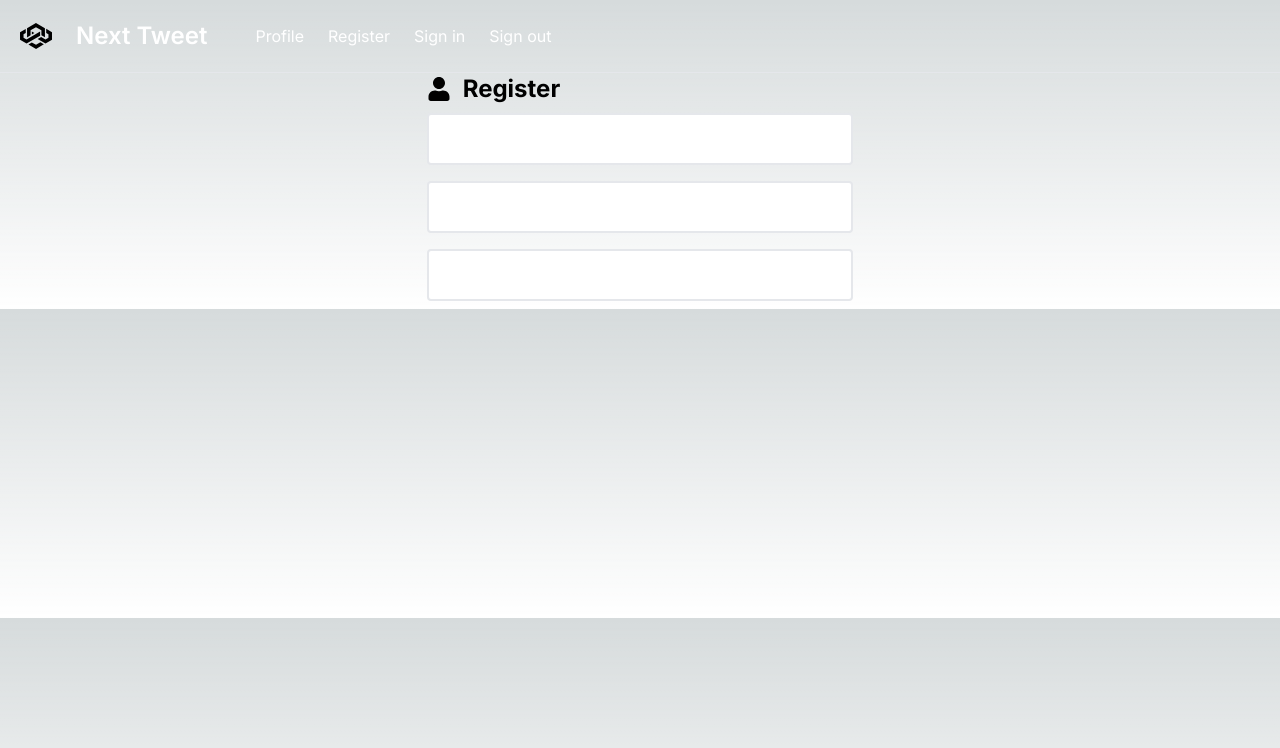
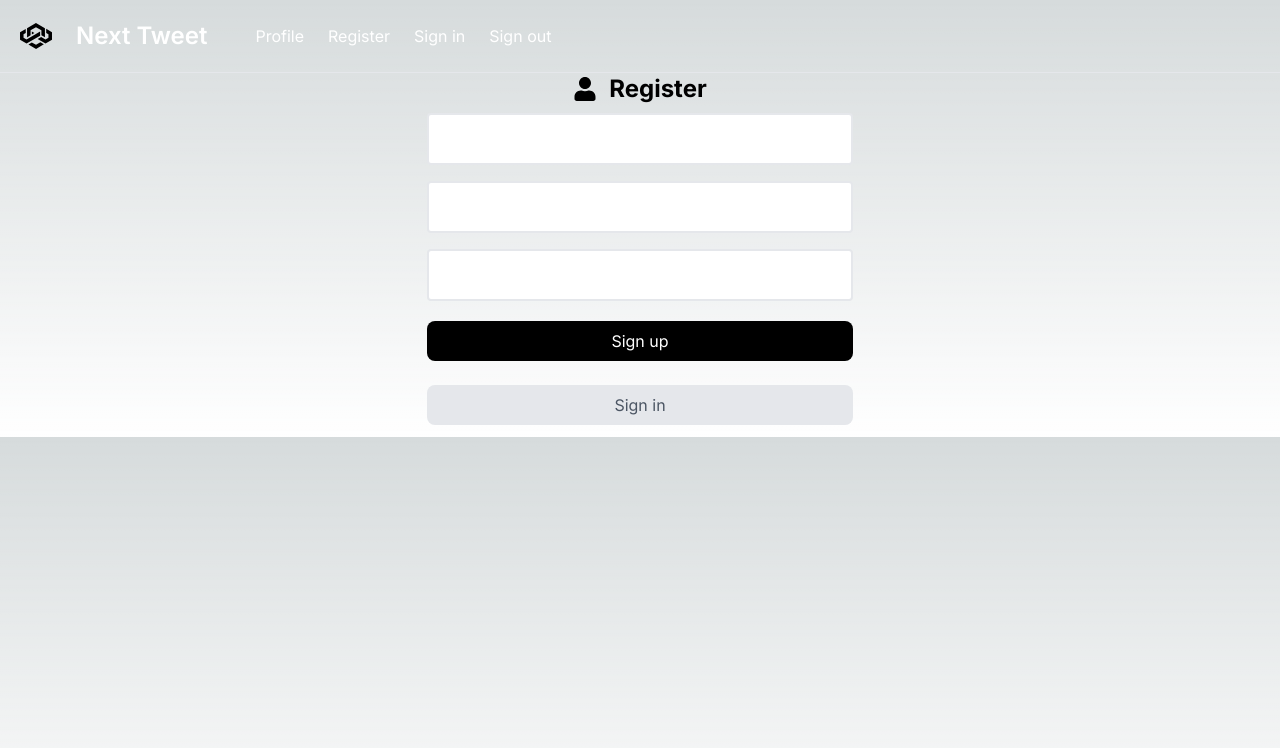
Before and after one commit to YSE220064/Next_Tweet, a Next.js app: page /auth/regist in a window 1280 px wide. Shown: the top 748 px of the page. Built offline with nearby package versions, Linux system fonts and the light colour scheme.

Commit message:
regist page

```diff
--- a/package.json
+++ b/package.json
@@ -9,6 +9,7 @@
     "lint": "next lint"
   },
   "dependencies": {
+    "alias": "^0.0.5",
     "input": "^1.0.1",
     "next": "14.0.4",
     "react": "^18",
@@ -21,6 +22,7 @@
     "@types/react": "^18",
     "@types/react-dom": "^18",
     "autoprefixer": "^10.0.1",
+    "babel-plugin-module-resolver": "^5.0.0",
     "eslint": "^8",
     "eslint-config-next": "14.0.4",
     "postcss": "^8",
--- a/src/app/auth/regist/page.tsx
+++ b/src/app/auth/regist/page.tsx
@@ -2,19 +2,43 @@
 
 import { FaUser } from "react-icons/fa";
 import Input from "@/app/components/Input";
+import Link from "next/link";
 
 const RegistPage = () => {
     return (
         <div className="mx-auto w-1/3">
-            <h1 className="flex text-2xl text-center font-bold">
+            <h1 className="flex text-2xl justify-center font-bold">
                 <FaUser className="mt-1 me-3" />
                 Register
             </h1>
 
             <div>
-                <Input />
-                <Input />
-                <Input />
+                <Input type="text" placeholder="Your Name" />
+                <Input type="email" placeholder="Email" />
+                <Input type="password" placeholder="Password" />
+            </div>
+
+            <div>
+                <button className="
+                w-full bg-black
+                text-white hover:bg-gray-800
+                py-2 px-4 my-3
+                rounded-lg">
+                    Sign up
+                </button>
+
+                <Link
+                    href="/auth/regist"
+                    className="
+                flex justify-center
+                w-full bg-gray-200
+                text-gray-600
+                hover:bg-gray-300
+                py-2 px-4 my-3
+                rounded-lg
+                ">
+                    Sign in
+                </Link>
             </div>
         </div>
     );
--- a/src/app/page.tsx
+++ b/src/app/page.tsx
@@ -35,12 +35,11 @@ export default function Home() {
           // alt="Next.js Logo"
           width={180}
           height={37}
-          priority
-        />
+          priority alt={''}        />
       </div>
 
       <div>
-      <textarea className="resize-none w-full h-24 border rounded-md p-2 text-black"></textarea>
+      <textarea className="resize-none w-full h-24 border rounded-md p-2 text-black" placeholder='Konnichiwa!'></textarea>
       <button className="bg-blue-500 hover:bg-blue-700 text-white font-bold py-2 px-4 rounded-lg">Send</button>
     </div>
 
--- a/tsconfig.json
+++ b/tsconfig.json
@@ -1,5 +1,9 @@
 {
   "compilerOptions": {
+    "baseUrl": "./",
+    "paths": {
+      "@/*": ["src/*"]
+    },
     "target": "es5",
     "lib": ["dom", "dom.iterable", "esnext"],
     "allowJs": true,
```
Also changed, not shown: 1 other file (tests, documents, lock files or other folders).
